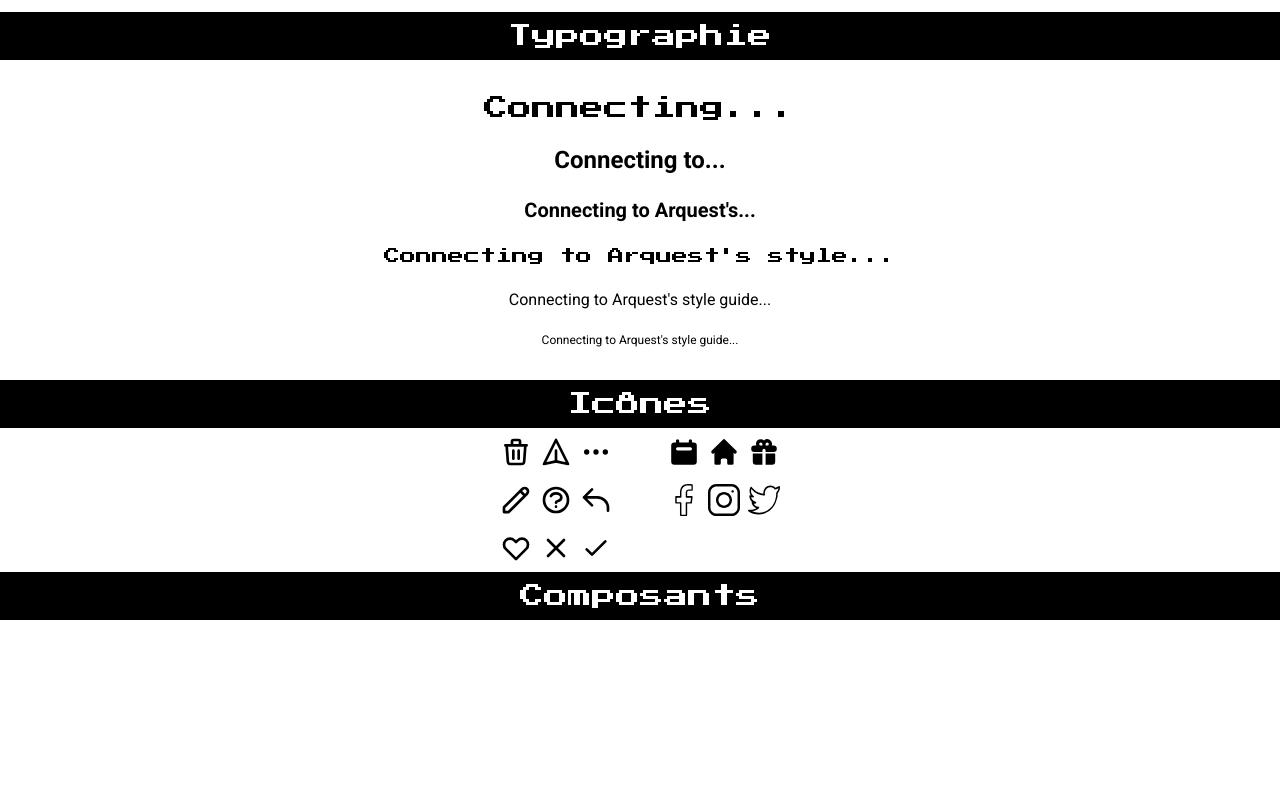
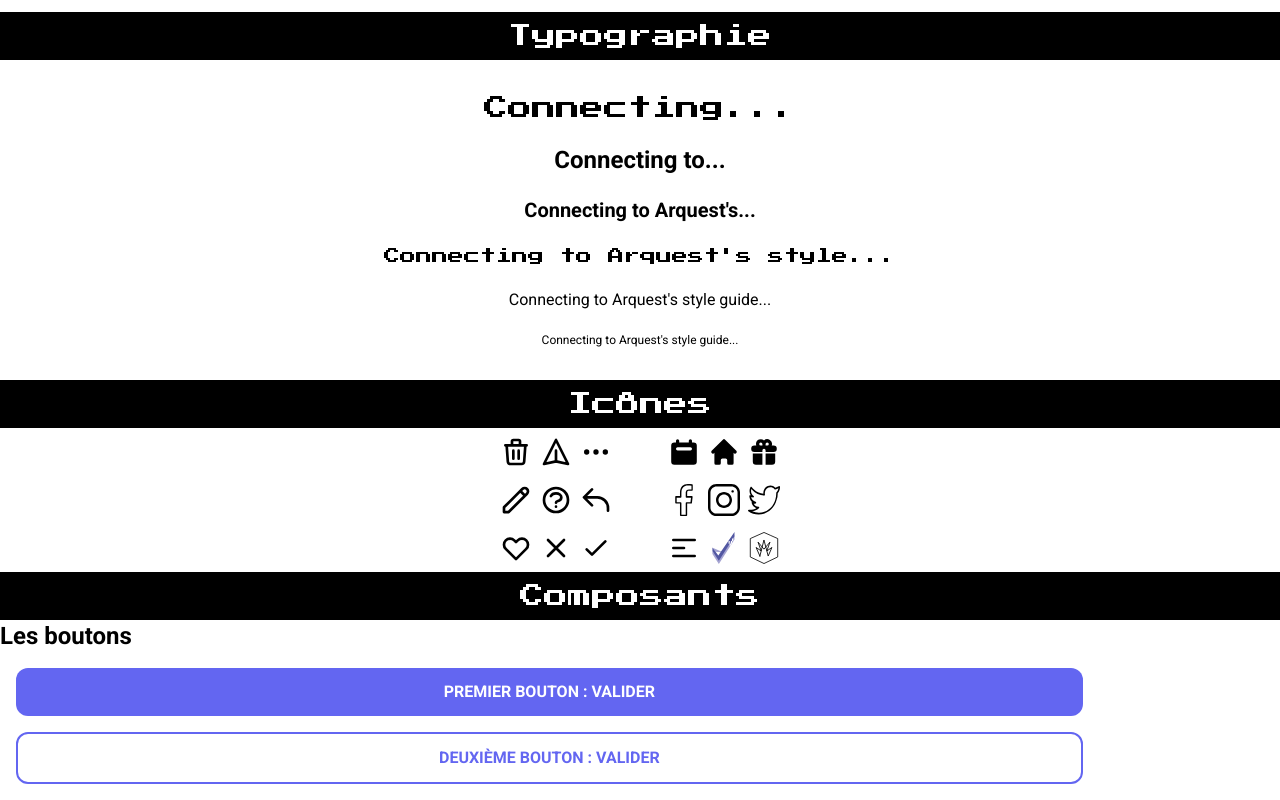
Before and after one commit to gros-eliot/Arquest-app, a Vue app: page /gds in a window 1280 px wide. Shown: the part 272-1072 px from the top of the page. Before the commit the page ends 892 px from the top, so only its background shows below. Built offline with nearby package versions, Linux system fonts and the light colour scheme.

Commit message:
créations composants GDS

```diff
--- /dev/null
+++ b/src/components/boutons/BoutonBlue.vue
@@ -0,0 +1,27 @@
+<template>
+  <div
+    class="
+      bg-indigo-500
+      text-white
+      font-bold
+      w-5/6
+      py-3
+      m-4
+      uppercase
+      text-center
+      no-underline
+      rounded-xl
+      text-base
+      flex flex-row
+      items-start
+      justify-center
+      active:bg-indigo-900
+      active:bg-opacity-25
+      active:text-black
+      active:border-black
+      hover:bg-indigo-900
+    "
+  >
+    <slot />
+  </div>
+</template>
--- /dev/null
+++ b/src/components/boutons/BoutonBorder.vue
@@ -0,0 +1,25 @@
+<template>
+  <div
+    class="
+      bg-transparent
+      text-indigo-500
+      border-2 border-indigo-500
+      font-bold
+      w-5/6
+      py-3
+      m-4
+      uppercase
+      text-center
+      no-underline
+      rounded-xl
+      text-base
+      flex flex-row
+      items-start
+      justify-center
+      active:bg-black active:bg-opacity-25 active:text-black active:border-black
+      hover:bg-indigo-500 hover:bg-opacity-25
+    "
+  >
+    <slot />
+  </div>
+</template>
--- /dev/null
+++ b/src/components/icons/ArquestPremium.vue
@@ -0,0 +1,31 @@
+<template>
+  <svg
+    width="42"
+    height="58"
+    viewBox="0 0 42 58"
+    fill="none"
+    xmlns="http://www.w3.org/2000/svg"
+  >
+    <path
+      d="M0.300463 28.6178L5.1271 35.6995L15.9846 36.5865L17.1913 35.6995"
+      fill="#A5A4D2"
+    />
+    <path
+      d="M40 5.76923V13.4928L11.6507 58L0 40.0024V34.0721L10.7109 48.4471L40 5.76923Z"
+      fill="#A5A4D2"
+    />
+    <path
+      d="M40 0V7.71394L11.6507 52.2212L0 34.2236V28.2933L10.7109 42.6683L40 0Z"
+      fill="#5257A2"
+    />
+    <path d="M37.678 16.4423H35.5868V11.7788H37.678V16.4423Z" fill="white" />
+    <path d="M35.1469 21.1106H33.4836V16.4423H35.5748V20.4327" fill="white" />
+    <path d="M31.3947 21.1106H29.3035V16.4423H31.3947V21.1106Z" fill="white" />
+    <path d="M32.1735 25.7788H31.3947V21.1106H33.4836V23.7236" fill="white" />
+    <path d="M37.678 16.4423H38.1155L37.678 17.1442V16.4423Z" fill="white" />
+    <path
+      d="M30.25 55.5V50H24.75V47.25H30.25V41.75H35.75V47.25H41.25V50H35.75V55.5H30.25Z"
+      fill="white"
+    />
+  </svg>
+</template>
--- /dev/null
+++ b/src/components/icons/MMIIcon.vue
@@ -0,0 +1,22 @@
+<template>
+  <svg
+    width="1957"
+    height="2216"
+    viewBox="0 0 1957 2216"
+    fill="none"
+    xmlns="http://www.w3.org/2000/svg"
+  >
+    <path
+      d="M29 454.94L978.5 32L1453.25 243.47L1928 454.94V1728.81L978.5 2184L29 1728.81V454.94Z"
+      stroke="black"
+      stroke-width="57"
+    />
+    <path
+      d="M694.116 1665L432 1073.31L781.185 1308.75C781.985 1309.29 783.01 1308.49 782.686 1307.58L566.39 701.497L975.113 1188.43L1391.61 701.497L1176.61 1307.58C1176.29 1308.49 1177.32 1309.28 1178.12 1308.74L1526 1073.31L1269.44 1665L975.113 553L694.116 1665Z"
+      stroke="black"
+      stroke-width="60"
+      stroke-miterlimit="16"
+      stroke-linecap="round"
+    />
+  </svg>
+</template>
--- /dev/null
+++ b/src/components/layouts/FooterView.vue
@@ -0,0 +1,8 @@
+<template></template>
+
+<script>
+export default {};
+</script>
+
+<style>
+</style>
--- /dev/null
+++ b/src/components/layouts/HeaderView.vue
@@ -0,0 +1,8 @@
+<template></template>
+
+<script>
+export default {};
+</script>
+
+<style>
+</style>
--- /dev/null
+++ b/src/components/layouts/NavView.vue
@@ -0,0 +1,8 @@
+<template></template>
+
+<script>
+export default {};
+</script>
+
+<style>
+</style>
--- a/src/views/ContactView.vue
+++ b/src/views/ContactView.vue
@@ -46,9 +46,7 @@
           squared-sm
           bg-white
           checked:bg-indigo-500
-          weight-700
-          checked:bg-indigo-500
-          weight-700
+          weight-700 weight-700
           focus:outline-none
           transition
           duration-200
@@ -82,8 +80,6 @@
           border border-gray-300
           squared-sm
           bg-white
-          checked:bg-indigo-500
-          weight-700
           checked:bg-indigo-500
           weight-700
           focus:outline-none
--- a/src/views/GuideStyle.vue
+++ b/src/views/GuideStyle.vue
@@ -75,12 +75,25 @@
         <InstagramIcon class="w-8 h-8" />
         <TwitterIcon class="w-8 h-8" />
       </div>
+      <div class="flex justify-center p-2 gap-2">
+        <MenuAlt1Icon class="w-8 h-8" />
+        <ArquestPremium class="w-8 h-8" />
+        <MMIIcon class="w-8 h-8" />
+      </div>
     </div>
   </div>
 
   <!-- Composants -->
   <h1 class="text-center text-2xl p-2 text-white bg-black">Composants</h1>
-  <div></div>
+  <div>
+    <h2 class="text-2xl font-roboto font-bold">Les boutons</h2>
+    <div>
+      <router-link to="/">
+        <BoutonBlue>Premier bouton : valider</BoutonBlue>
+      </router-link>
+      <BoutonBorder>Deuxième bouton : valider</BoutonBorder>
+    </div>
+  </div>
 </template>
 
 <script>
@@ -95,10 +108,16 @@ import {
   CheckIcon,
   XIcon,
   HeartIcon,
+  MenuAlt1Icon,
 } from "@heroicons/vue/outline";
 import FacebookIcon from "../components/icons/FacebookIcon.vue";
 import InstagramIcon from "../components/icons/InstagramIcon.vue";
 import TwitterIcon from "../components/icons/TwitterIcon.vue";
+import ArquestPremium from "../components/icons/ArquestPremium.vue";
+import MMIIcon from "../components/icons/MMIIcon.vue";
+
+import BoutonBlue from "../components/boutons/BoutonBlue.vue";
+import BoutonBorder from "../components/boutons/BoutonBorder.vue";
 export default {
   name: "App",
   components: {
@@ -116,9 +135,16 @@ export default {
     CalendarIcon,
     GiftIcon,
 
+    MenuAlt1Icon,
+
     FacebookIcon,
     InstagramIcon,
     TwitterIcon,
+    ArquestPremium,
+    MMIIcon,
+
+    BoutonBlue,
+    BoutonBorder,
   },
 };
 </script>
```
Also changed, not shown: src/assets/logo.svg (deleted).
